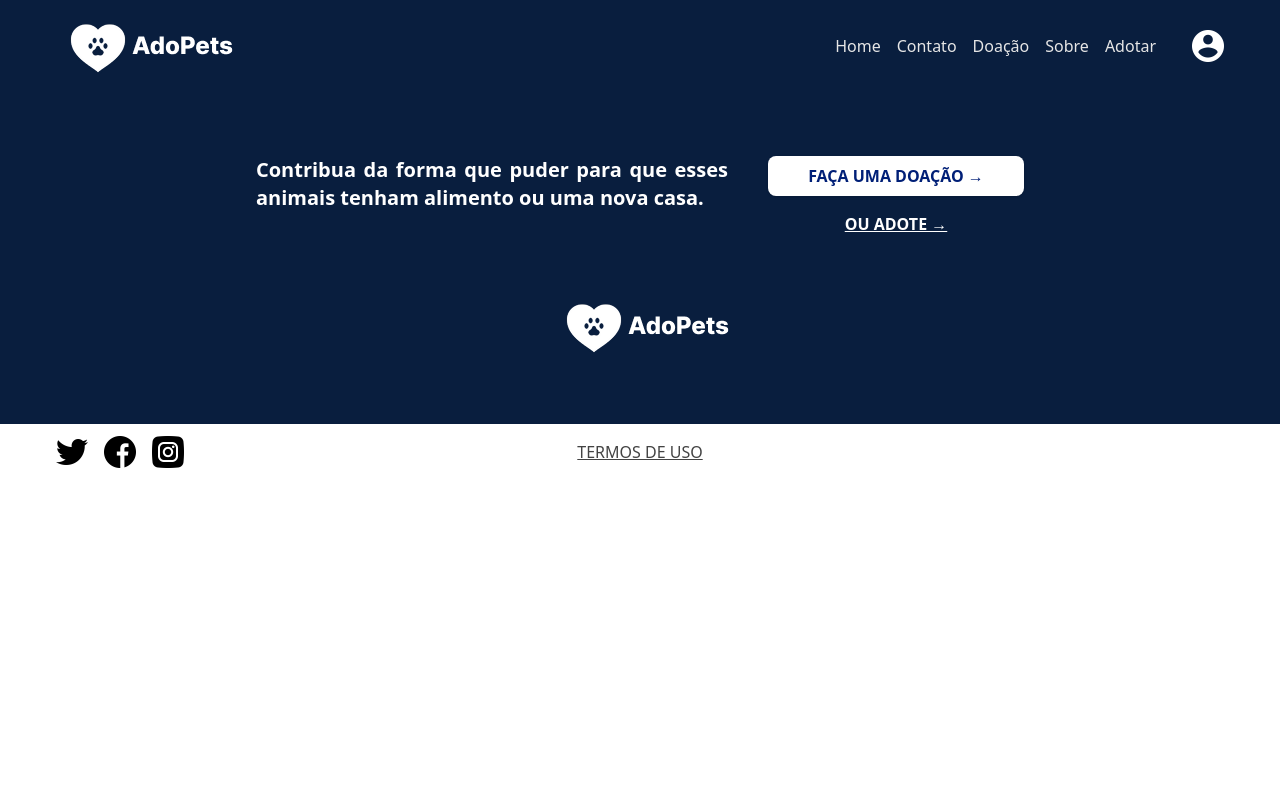
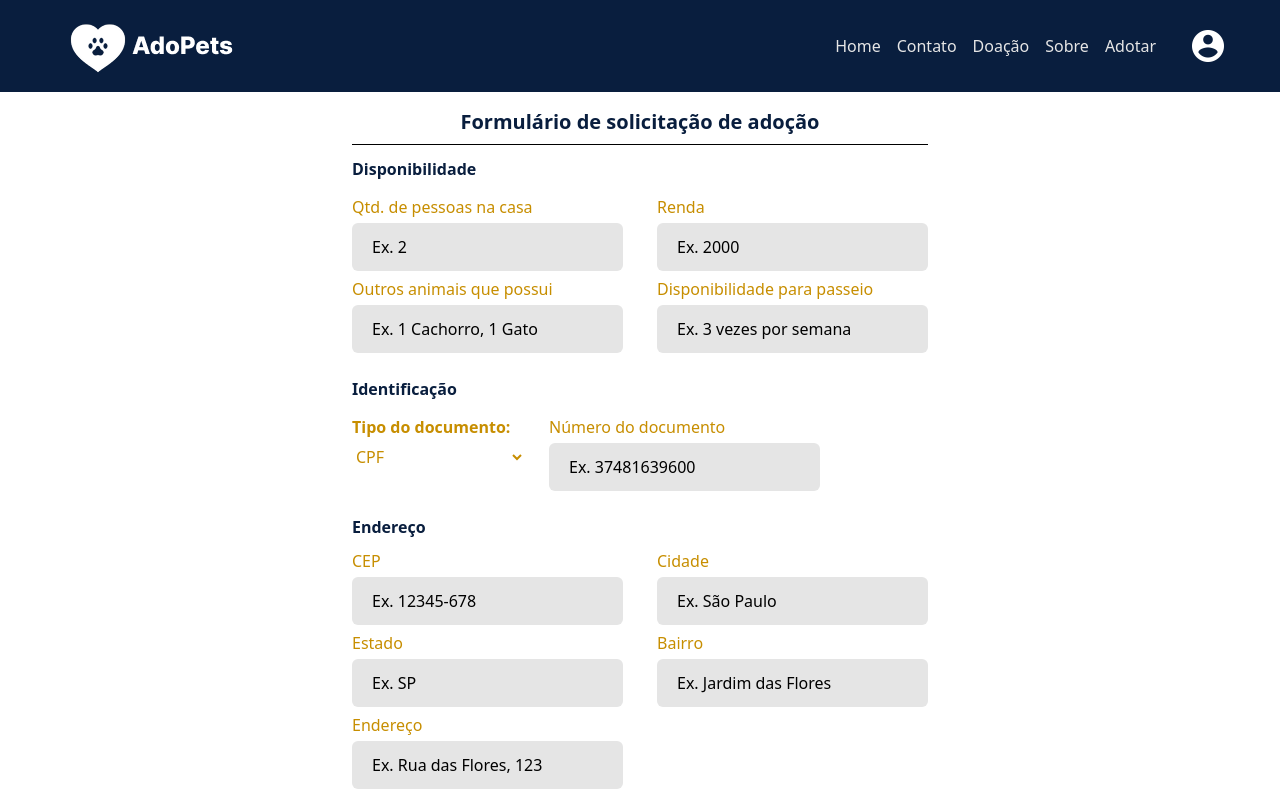
Before and after one commit to Amanda-Jr/AdocaoDeAnimais, a React (Vite) app in the folder web/: page /pet/1/adoption in a window 1280 px wide. Shown: the top 800 px of the page. Built offline with nearby package versions, Linux system fonts and the light colour scheme.

Commit message:
cria formulario de solicitacao de adocao

```diff
--- a/web/src/main.tsx
+++ b/web/src/main.tsx
@@ -11,6 +11,7 @@ import Login from './pages/Login/App.tsx';
 import { Header } from "./components/Header";
 import { Footer } from "./components/Footer";
 import { PetDetailsPage } from './pages/Pet/petId/details/PetDetailsPage.tsx';
+import { AdoptionPage } from './pages/Pet/petId/adoption/AdoptionPage.tsx';
 
 createRoot(document.getElementById("root")!).render(
   <StrictMode>
@@ -21,6 +22,7 @@ createRoot(document.getElementById("root")!).render(
         <Route path="/cadastro" element={<Cadastro />} />
         <Route path="/login" element={<Login />} />
         <Route path="/pet/:petId/details" element={<PetDetailsPage />} />
+        <Route path="/pet/:petId/adoption" element={<AdoptionPage />} />
       </Routes>
     </BrowserRouter>
     <Footer />
--- /dev/null
+++ b/web/src/pages/Pet/petId/adoption/AdoptionPage.tsx
@@ -0,0 +1,144 @@
+import { Button } from "@/components/Button";
+import { InputForm } from "@/components/InputForm";
+import { useForm } from "react-hook-form";
+import { useParams } from "react-router";
+
+type AdoptionFormInputs = {
+  qtdPeopleInHome: number;
+  income: string;
+  otherPets: string;
+  walkAvailability: string;
+  documentType: string;
+  document: string;
+  address: {
+    zipCode: string;
+    city: string;
+    state: string;
+    neighborhood: string;
+    street: string;
+  };
+};
+
+export function AdoptionPage() {
+  const { register, handleSubmit } = useForm<AdoptionFormInputs>();
+  const { petId } = useParams<{ petId:string }>();
+  // id do adotante deve ser pego pelo cookie, criado no momento da autenticação
+
+  function onSubmit(data: AdoptionFormInputs) {
+    console.log(data);
+    // Aqui você pode enviar os dados para o servidor ou fazer outra ação
+  }
+
+  return (
+    <div className="p-4 flex flex-col items-center">
+      <h1 className="font-bold text-xl text-secondary mb-2">
+        Formulário de solicitação de adoção
+      </h1>
+      <form
+        className="**:placeholder:font-normal flex flex-col max-w-xl border-t"
+        onSubmit={handleSubmit(onSubmit)}
+      >
+        <p className="font-bold text-secondary mt-3 mb-2">Disponibilidade</p>
+        <div className="flex flex-wrap justify-between">
+          <InputForm
+            type="number"
+            id="qtdPeopleInHome"
+            placeholder="Ex. 2"
+            min={1}
+            label="Qtd. de pessoas na casa"
+            {...register("qtdPeopleInHome", { required: true })}
+          />
+          <InputForm
+            type="text"
+            id="income"
+            placeholder="Ex. 2000"
+            label="Renda"
+            {...register("income", { required: true })}
+          />
+          <InputForm
+            type="text"
+            id="otherPets"
+            placeholder="Ex. 1 Cachorro, 1 Gato"
+            label="Outros animais que possui"
+            {...register("otherPets", { required: true })}
+          />
+          <InputForm
+            type="text"
+            id="walkAvailability"
+            placeholder="Ex. 3 vezes por semana"
+            label="Disponibilidade para passeio"
+            {...register("walkAvailability", { required: true })}
+          />
+        </div>
+        <p className="font-bold text-secondary mt-6 mb-2">Identificação</p>
+        <div className="flex gap-6">
+          <div className="mt-1.5">
+            <label
+              htmlFor="documentType"
+              className="mr-2 font-semibold text-primary"
+            >
+              Tipo do documento:
+            </label>
+            <select
+              id="documentType"
+              className="text-primary block mt-1.5"
+              {...register("documentType", { required: true })}
+            >
+              <option value="cpf">CPF</option>
+              <option value="rg">RG</option>
+              <option value="cnh">CNH</option>
+              <option value="carteiraTrabalho">Carteira de Trabalho</option>
+            </select>
+          </div>
+
+          <InputForm
+            type="text"
+            id="document"
+            placeholder="Ex. 37481639600"
+            label="Número do documento"
+            {...register("document", { required: true })}
+          />
+        </div>
+        <p className="font-bold text-secondary mt-6 mb-1">Endereço</p>
+        <div className="flex flex-wrap justify-between">
+          <InputForm
+            type="text"
+            id="zipCode"
+            placeholder="Ex. 12345-678"
+            label="CEP"
+            {...register("address.zipCode", { required: true })}
+          />
+          <InputForm
+            type="text"
+            id="city"
+            placeholder="Ex. São Paulo"
+            label="Cidade"
+            {...register("address.city", { required: true })}
+          />
+          <InputForm
+            type="text"
+            id="state"
+            placeholder="Ex. SP"
+            label="Estado"
+            {...register("address.state", { required: true })}
+          />
+          <InputForm
+            type="text"
+            id="neighborhood"
+            placeholder="Ex. Jardim das Flores"
+            label="Bairro"
+            {...register("address.neighborhood", { required: true })}
+          />
+          <InputForm
+            type="text"
+            id="street"
+            label="Endereço"
+            placeholder="Ex. Rua das Flores, 123"
+            {...register("address.street", { required: true })}
+          />
+        </div>
+        <Button label="Solicitar Adoção" type="submit" className="p-4" />
+      </form>
+    </div>
+  );
+}
```
